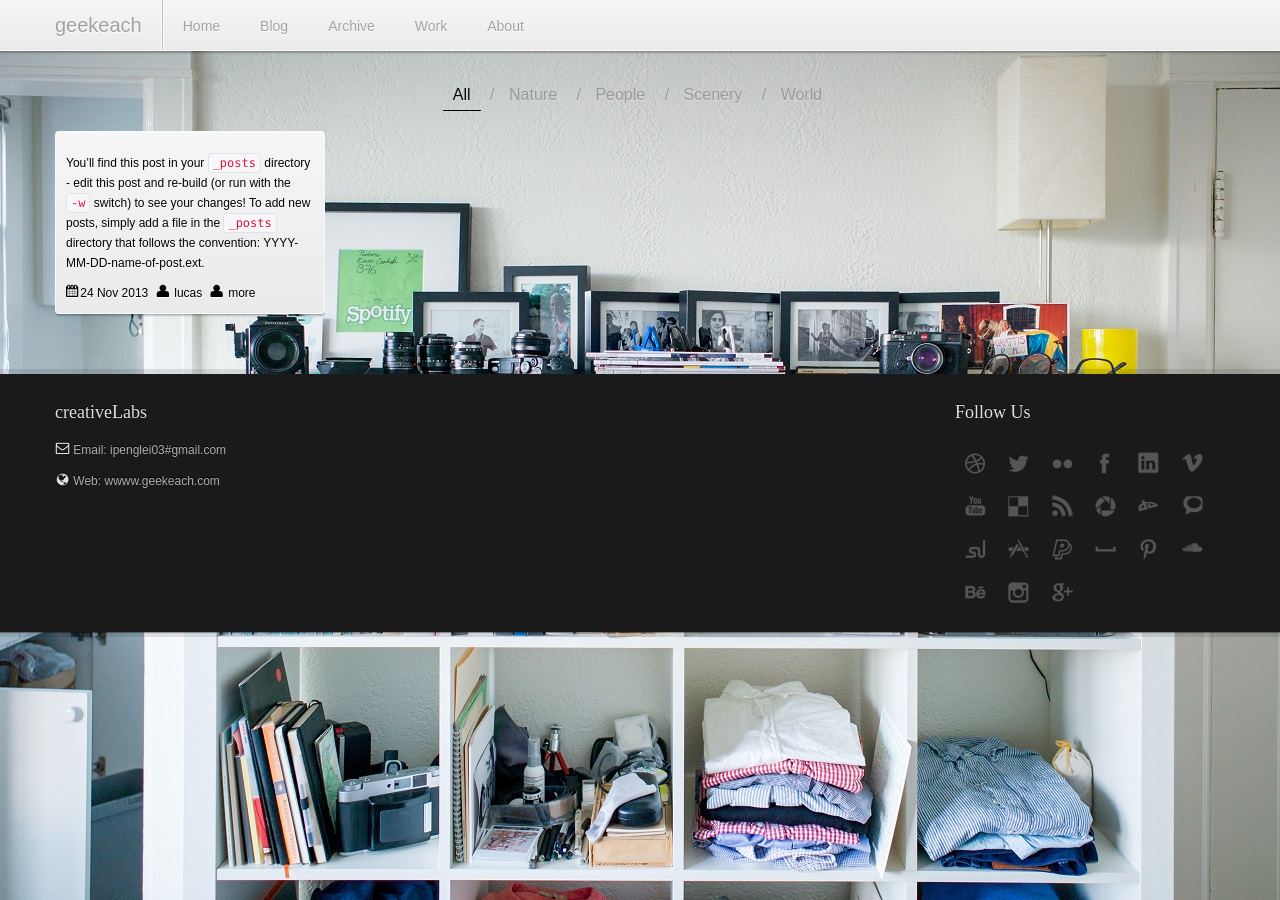
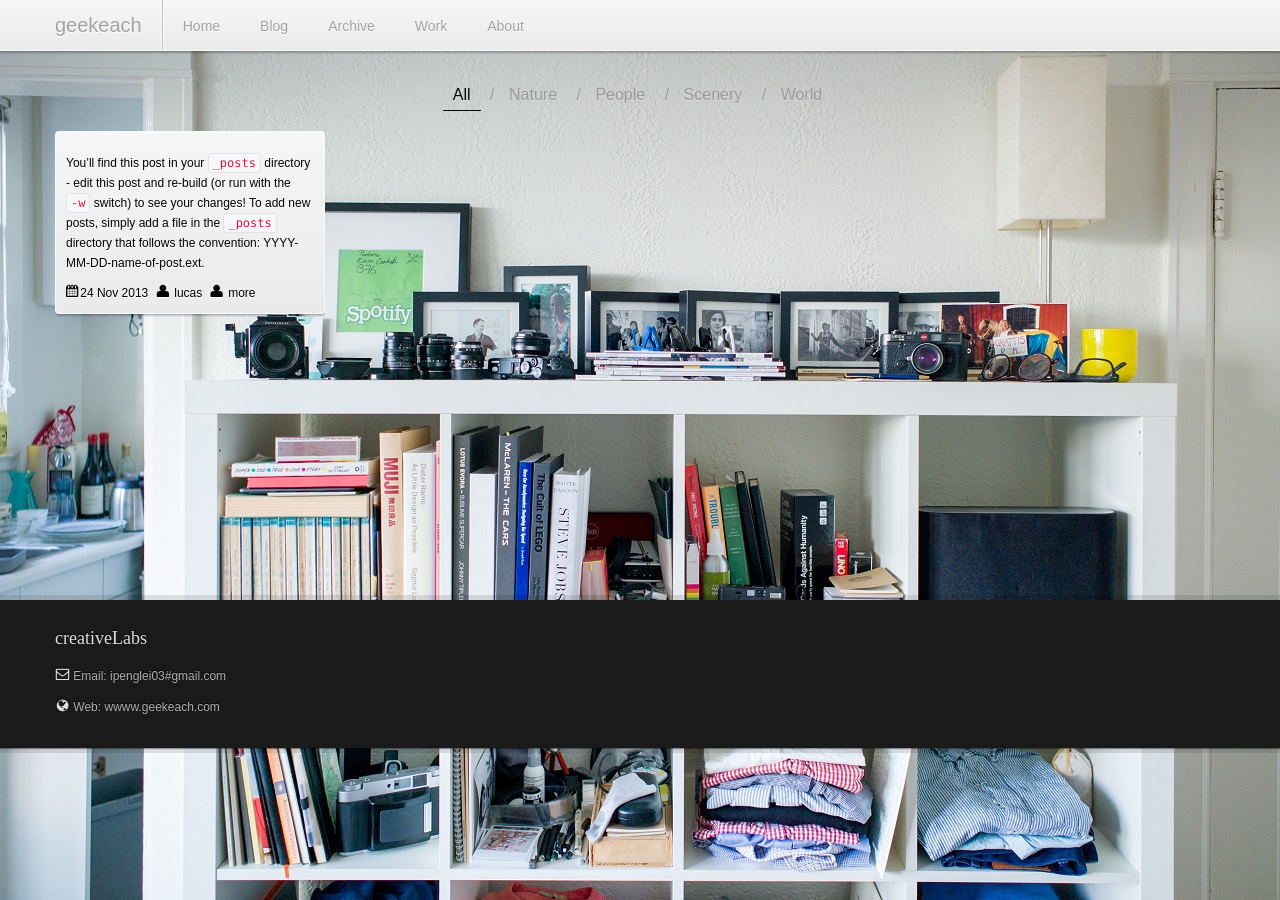
Before and after one commit to geekpeng/geekpeng.github.io, a Jekyll site: the page built from index.html, in a window 1280 px wide. Built offline with Jekyll 4.4.1, drawn with Linux system fonts in a browser that asks for light colours; some web fonts are replaced; Markdown is read by kramdown in place of the engine named in the settings.

Commit message:
ok
success

```diff
--- a/_layouts/default.html
+++ b/_layouts/default.html
@@ -38,7 +38,6 @@
     <!--[if lt IE 9]>
       <script src="http://html5shim.googlecode.com/svn/trunk/html5.js"></script>
     <![endif]-->
-
 <meta http-equiv="Content-Type" content="text/html; charset=utf-8" /></head>
 <body>
 
@@ -59,11 +58,11 @@
 					<a class="brand" href="{{basePath}}{{static}}index.html">geekeach</a>
 	          		<div class="nav-collapse collapse">
 	            		<ul class="nav">
-							<li><a href="{{basePath}}{{static}}index.html">Home</a></li>
-	              			<li><a href="{{basePath}}{{static}}blog.html">Blog</a></li>
-							<li><a href="{{basePath}}{{static}}archive.html">Archive</a></li>
+							<li><a href="{{site.basePath}}index.html">Home</a></li>
+	              			<li><a href="{{site.basePath}}blog.html">Blog</a></li>
+							<li><a href="{{site.basePath}}archive.html">Archive</a></li>
 	              			<li><a href="http://www.geekeach.com">Work</a></li>
-							<li><a href="{{basePath}}{{static}}about.html">About</a></li>
+							<li><a href="{{site.basePath}}about.html">About</a></li>
 	            		</ul>
 	          		</div>
 	        	</div>
@@ -76,7 +75,7 @@
 	</header>
 	<!--end: Header-->
 	<!-- start: Container -->
-	<div class="container">
+	<div class="container" style="min-height:600px;" >
 		{{ content }}
 	</div>
 	<!--end: Container-->
@@ -116,31 +115,6 @@
 
 				<!-- start: Follow Us -->
 				<div class="span3">
-
-					<h3>Follow Us</h3>
-
-					<a href="#" class="social-dribbble"></a>
-					<a href="#" class="social-twitter"></a>
-					<a href="#" class="social-flickr"></a>
-					<a href="#" class="social-facebook"></a>
-					<a href="#" class="social-linkedin"></a>
-					<a href="#" class="social-vimeo"></a>
-					<a href="#" class="social-youtube"></a>
-					<a href="#" class="social-delicious"></a>
-					<a href="#" class="social-rss"></a>
-					<a href="#" class="social-picassa"></a>
-					<a href="#" class="social-deviantart"></a>
-					<a href="#" class="social-technorati"></a>
-					<a href="#" class="social-stumbleupon"></a>
-					<a href="#" class="social-appstore"></a>
-					<a href="#" class="social-paypal"></a>
-					<a href="#" class="social-myspace"></a>
-					<a href="#" class="social-pinterest"></a>
-					<a href="#" class="social-soundcloud"></a>
-					<a href="#" class="social-behance"></a>
-					<a href="#" class="social-instagram"></a>
-					<a href="#" class="social-googleplus"></a>
-
 				</div>
 				<!-- end: Follow Us -->
 
--- a/_layouts/post.html
+++ b/_layouts/post.html
@@ -13,14 +13,14 @@
 			<div class="post first last">
 				<div class="info">
 					<span class="post-date">
-						<span class="day">{{ post.date | date: "%d" }}</span>
-						<span class="month-year">{{ post.date | date: "%m,%Y" }}</span>
+						<span class="day">{{ page.date | date: "%d" }}</span>
+						<span class="month-year">{{ page.date | date: "%m,%Y" }}</span>
 					</span>
 					<span class="post-icon standard"><i class="fa-icon-pencil"></i></span>
 				</div>
 				<div class="post-content">
 					<div class="post-title">
-						<h2>{{post.title}}</h2>
+						<h2>{{page.title}}</h2>
 					</div>
 					<div class="post-meta">
 						<span><i class="fa-icon-user"></i>By <a href="#">lucas</a></span>
```
